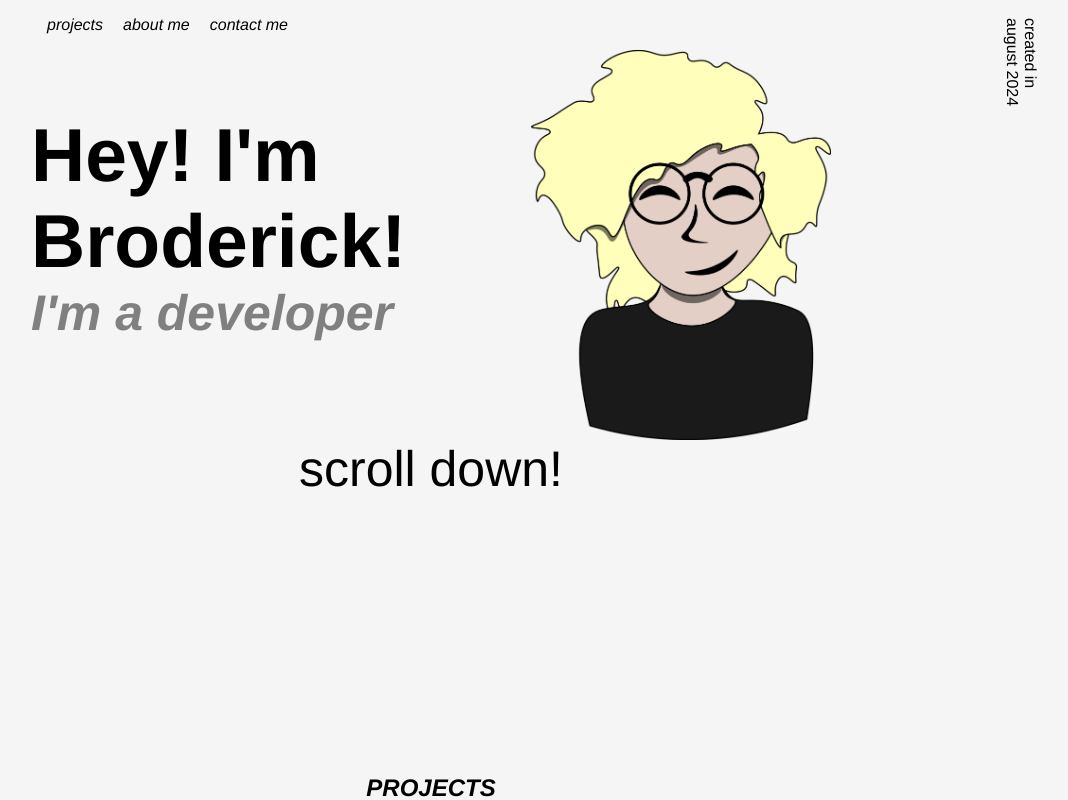
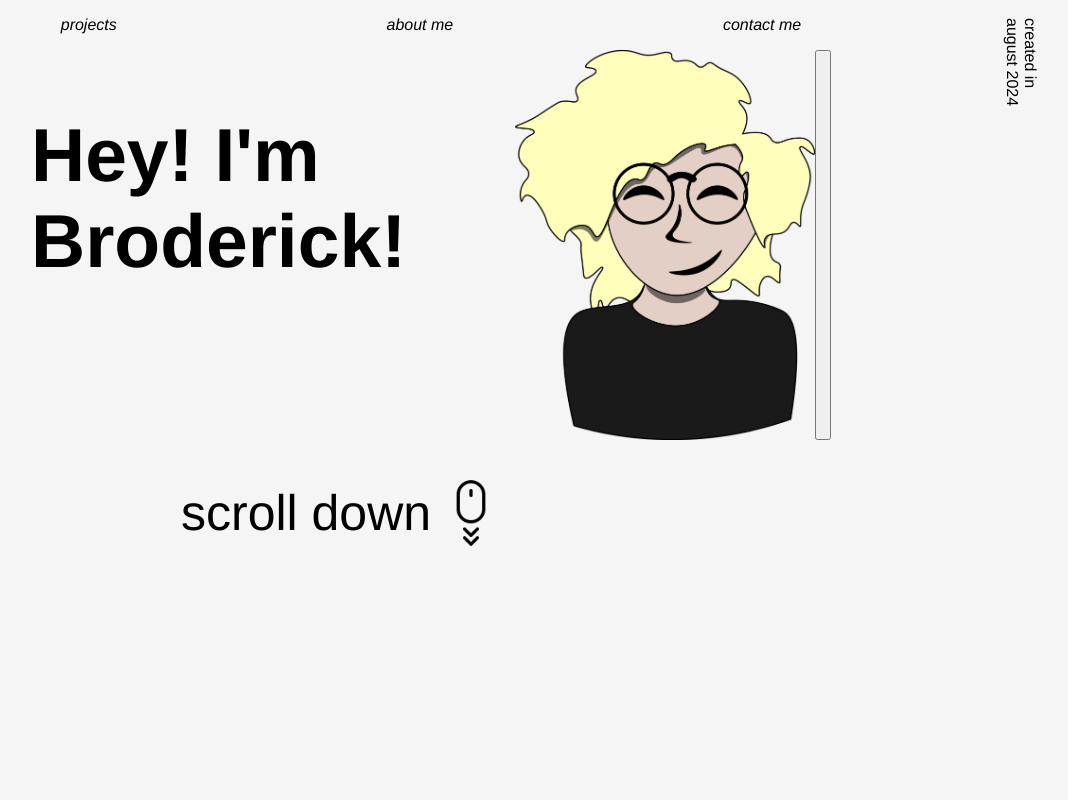
Before and after one commit to ZeroBitzz/portfolio-site, a React (Create React App) app: page / in a window 1280 px wide. Shown: the top 800 px of the page, without its empty margins (209-1277 px from the left). Built offline with nearby package versions, Linux system fonts and the light colour scheme.

Commit message:
added scroll down text that moves, started on text that changes

```diff
--- a/src/App.css
+++ b/src/App.css
@@ -9,6 +9,7 @@ body {
   background-color: whitesmoke;
 }
 
+/* introduction section */
 .main-intro {
   display: flex;
   flex-direction: row;
@@ -19,7 +20,7 @@ body {
   flex-direction: column;
 }
 .main-intro span {
-  font-size: 50px;
+  font-size: 40px;
   color: gray;
   font-style: italic;
 }
@@ -30,6 +31,25 @@ body {
   rotate: 90deg;
   margin-top: 50px;
   width: 100px;
+}
+
+.scroller-container {
+  width: 500px;
+  height: 200px;
+}
+.scroller {
+  animation: bounce 3s infinite;
+  display: flex;
+  flex-direction: row;
+  align-items: center;
+}
+.scroller img {
+  width: 80px;
+}
+@keyframes bounce {
+  0%   {margin-top: 0px;}
+  50%  {margin-top: 100px;}
+  100% {margin-top: 0px;}
 }
 
 .introduction-section {
@@ -45,6 +65,8 @@ body {
   width: 300px;
 }
 
+
+/* projects section */
 .section-title {
   font-style: oblique;
 }
@@ -86,6 +108,8 @@ body {
   margin-left: 20px;
 }
 
+/* about me section */
+
 .about-me-section {
   margin-top: 200px;
   width: 500px;
@@ -105,6 +129,7 @@ body {
   width: 500px;
 }
 
+/* contact me section */
 .contact-me-section {
   width: 500px;
   margin-top: 200px;
@@ -129,33 +154,3 @@ body {
   background-color: red;
   border-radius: 10px;
 }
-
-@media (prefers-reduced-motion: no-preference) {
-  .App-logo {
-    animation: App-logo-spin infinite 20s linear;
-  }
-}
-
-.App-header {
-  background-color: #282c34;
-  min-height: 100vh;
-  display: flex;
-  flex-direction: column;
-  align-items: center;
-  justify-content: center;
-  font-size: calc(10px + 2vmin);
-  color: white;
-}
-
-.App-link {
-  color: #61dafb;
-}
-
-@keyframes App-logo-spin {
-  from {
-    transform: rotate(0deg);
-  }
-  to {
-    transform: rotate(360deg);
-  }
-}
--- a/src/App.js
+++ b/src/App.js
@@ -7,20 +7,36 @@ import linkedin from './contact icons/linkedin.png'
 import github from './contact icons/GitHub-Mark-ea2971cee799.png'
 import email from './contact icons/free-email-2026367-1713640.webp'
 import Header from './Header'
+import scroller from './scroll icon.png'
+
+var i = 0;
+var txt = 'I am a developer';
+var speed = 50;
+
+function typeWriter() {
+  if (i < txt.length) {
+    document.getElementById("typewriter").innerHTML += txt.charAt(i);
+    i++;
+    setTimeout(typeWriter, speed);
+  }
+}
 
 function App() {
   return (
     <div className='App'>
       <Header />
       <span className='metaspan'>created in august 2024</span>
-
       {/* introduction section */}
       <section className='introduction-section'>
         <div className='main-intro'>
-          <h1>Hey! I'm Broderick!<span> I'm a developer</span></h1>
+          <h1>Hey! I'm Broderick!<span id='typewriter'></span></h1>
           <img src={pfp} className='pfp' alt='pfp' id='pfp'/>
+          <button onClick={typeWriter}></button>
+          <span id='demo'></span>
         </div>
-        <span>scroll down!</span>
+        <div className='scroller-container'>
+          <span className='scroller'>scroll down <img src={scroller} alt='scroll icon'/></span>
+        </div>
       </section>
 
       {/* projects section */}
--- a/src/Header.css
+++ b/src/Header.css
@@ -3,17 +3,10 @@
     display: flex;
     flex-direction: row;
     align-items: center;
+    justify-content: space-evenly;
     background-color: whitesmoke;
     position: fixed;
     top: 0;
     width: 100%;
     height: 50px;
 }
-
-.header-span {
-    margin-right: 20px;
-}
-
-.first-span {
-    margin-left: 20%;
-}
```
Also changed, not shown: src/scroll icon.png (added).
